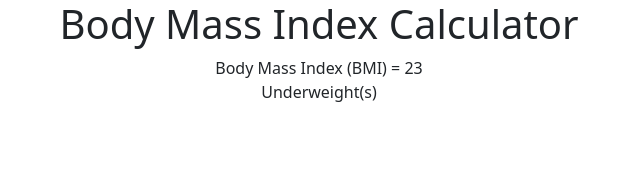
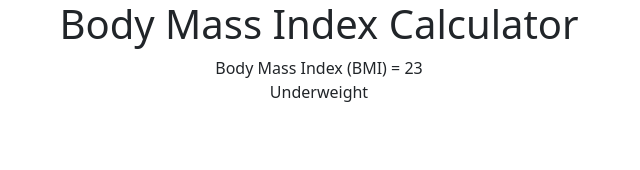
Before and after one commit to Harry8679/BMI, a React (Create React App) app: page / in a window 1280 px wide. Shown: the top 170 px of the page, without its empty margins (321-961 px from the left). Built offline with nearby package versions, Linux system fonts and the light colour scheme.

Commit message:
Update 2

```diff
--- a/src/components/BMI.js
+++ b/src/components/BMI.js
@@ -10,7 +10,7 @@ const BmiCalculator = () => {
             Body Mass Index (BMI) = 23
           </div>
           <div className={`bmi-category`}>
-            Underweight(s)
+            Underweight
           </div>
         </div>
       </div>
```
